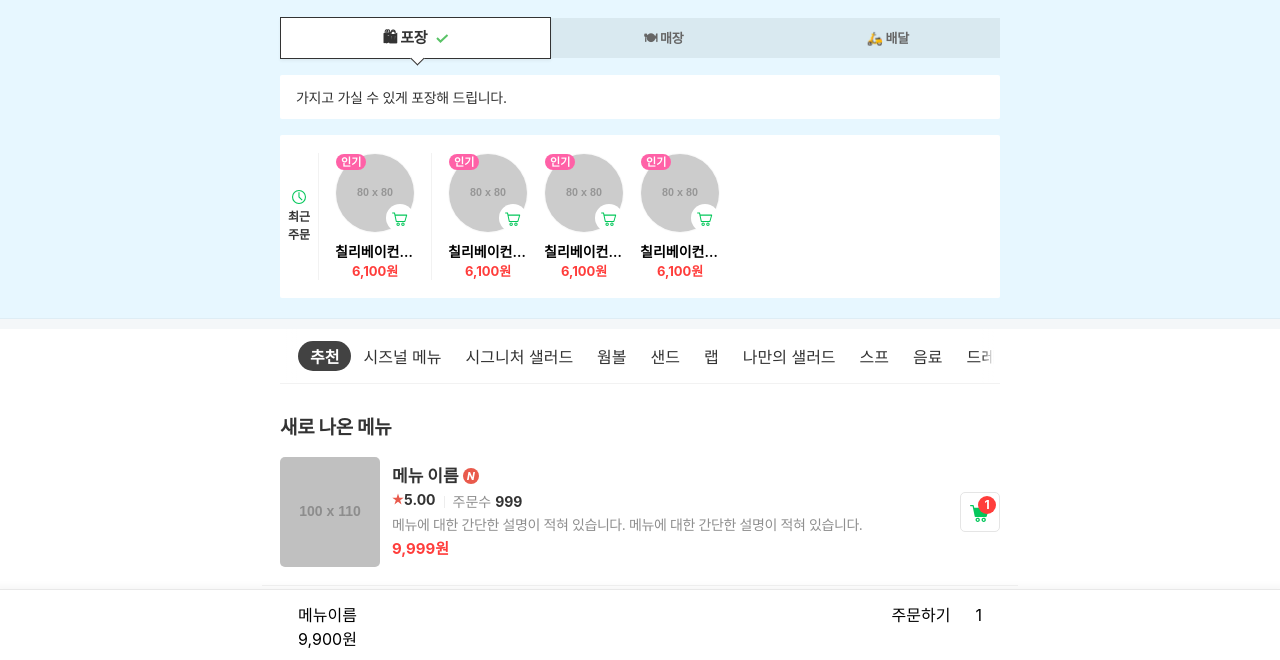
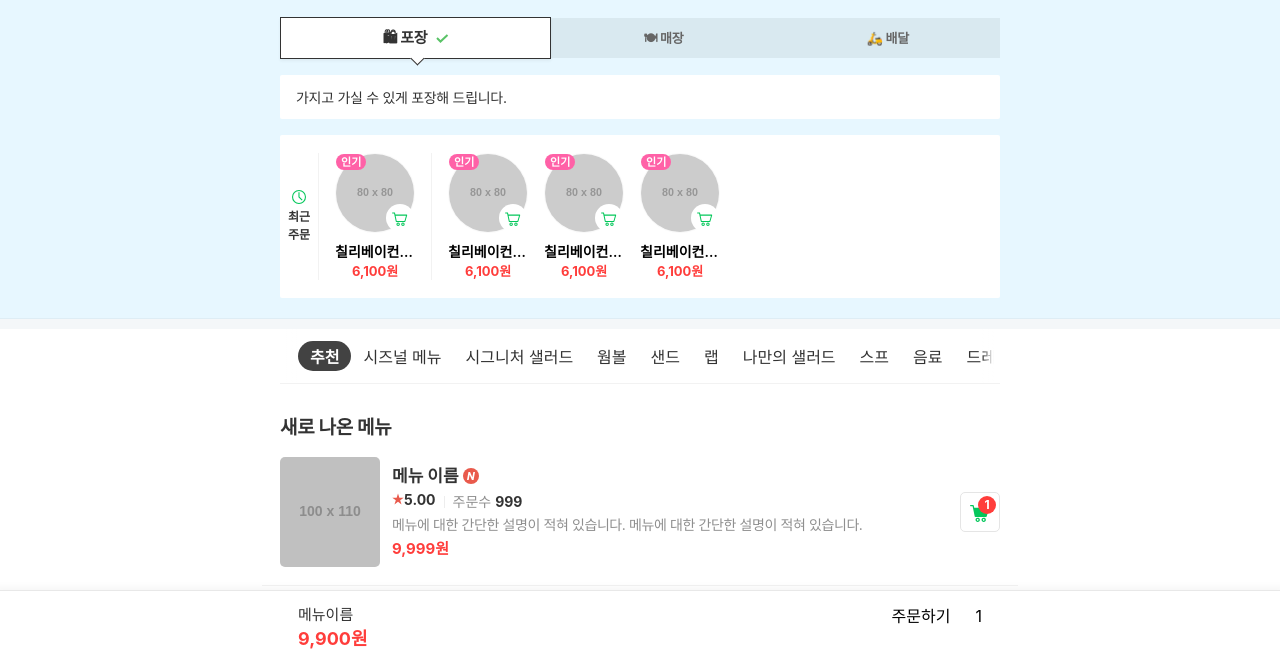
Before and after one commit to seo-png/naver-order-page, a plain HTML site: page docs/index.html in a window 1280 px wide. Shown: the part 138-798 px from the top of the page. Drawn offline with nearby package versions, Linux system fonts and the light colour scheme; files that its build step writes are made by us from their sources; placeholder pictures from the web are drawn by us.

Commit message:
menu price, menu name

```diff
--- a/assets/scss/components/_order_box_area.scss
+++ b/assets/scss/components/_order_box_area.scss
@@ -13,4 +13,17 @@
     justify-content: space-between;
     padding: 12px $m-padding;
   }
+
+  .menu-name {
+    font-size: 15px;
+    color: $booking-color-text6;
+    @include ellipse;
+  }
+
+  .menu-price {
+    font-size: 18px;
+    font-weight: 700;
+    color: $point-color;
+    @include ellipse;
+  }
 }
```
